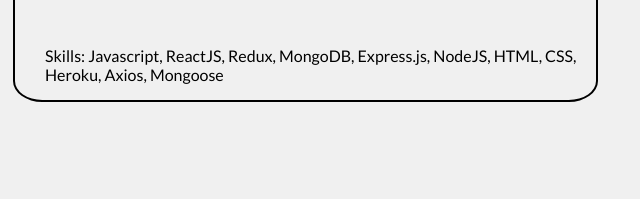
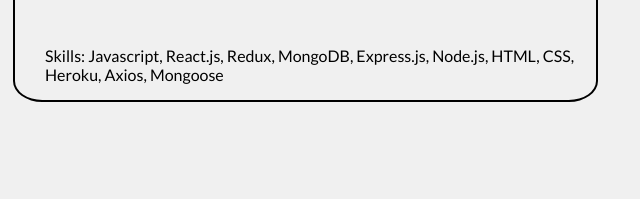
Before and after one commit to connorjchen/old--connorjchen.github.io, a plain HTML site: page portfolio.html in a window 1280 px wide. Shown: the part 577-776 px from the top of the page, 17-657 px from the left. Drawn offline with Linux system fonts and the light colour scheme.

Commit message:
Update portfolio.html

```diff
--- a/portfolio.html
+++ b/portfolio.html
@@ -50,7 +50,7 @@
                         </p>
                     </div>
                     <div class="skills">
-                        <p>Skills: Javascript, ReactJS, Redux, MongoDB, Express.js, NodeJS, HTML, CSS, Heroku, Axios,
+                        <p>Skills: Javascript, React.js, Redux, MongoDB, Express.js, Node.js, HTML, CSS, Heroku, Axios,
                             Mongoose</p>
                     </div>
                 </div>
```
